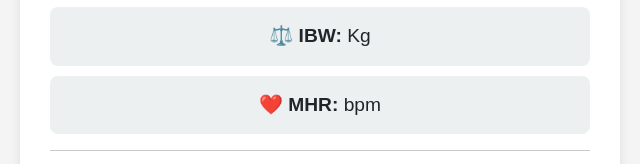
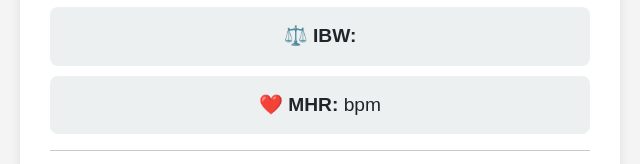
Before and after one commit to chyzm/HealthNumbers, a plain HTML site: page result.html in a window 1280 px wide. Shown: the part 482-646 px from the top of the page, 320-960 px from the left. Drawn offline with nearby package versions, Linux system fonts and the light colour scheme.

```diff
--- a/result.html
+++ b/result.html
@@ -19,7 +19,7 @@
         <div class="result-item"><strong>📏 BMI:</strong> <span class="text-danger" id="bmi"></span></div> (<span id="bmiCategory"></span>)</p>
         <div class="result-item"><strong>🔥 BMR:</strong> <span class="text-danger" id="bmr"></span> kcal</div>
         <div class="result-item"><strong>⚡ TDEE:</strong> <span class="text-danger" id="tdee"></span> kcal</div>
-        <div class="result-item"><strong>⚖️ IBW:</strong> <span class="text-danger" id="ibw"></span> Kg</div>
+        <div class="result-item"><strong>⚖️ IBW:</strong> <span class="text-danger" id="ibw"></span> </div>
         <div class="result-item"><strong>❤️ MHR:</strong> <span class="text-danger" id="mhr"></span> bpm</div>
 
         <hr>
```
